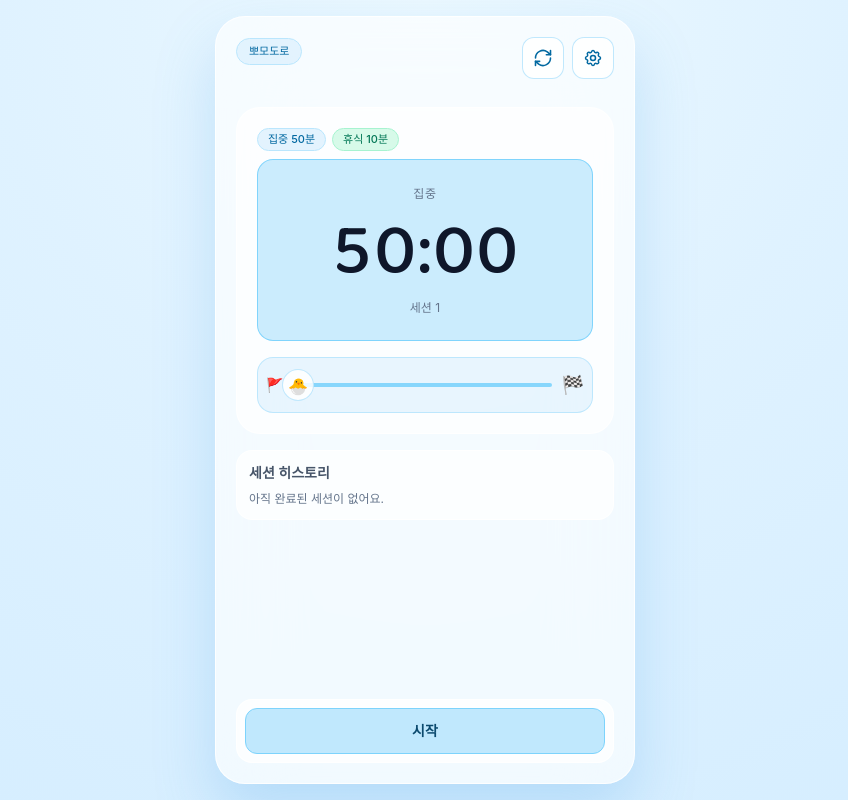
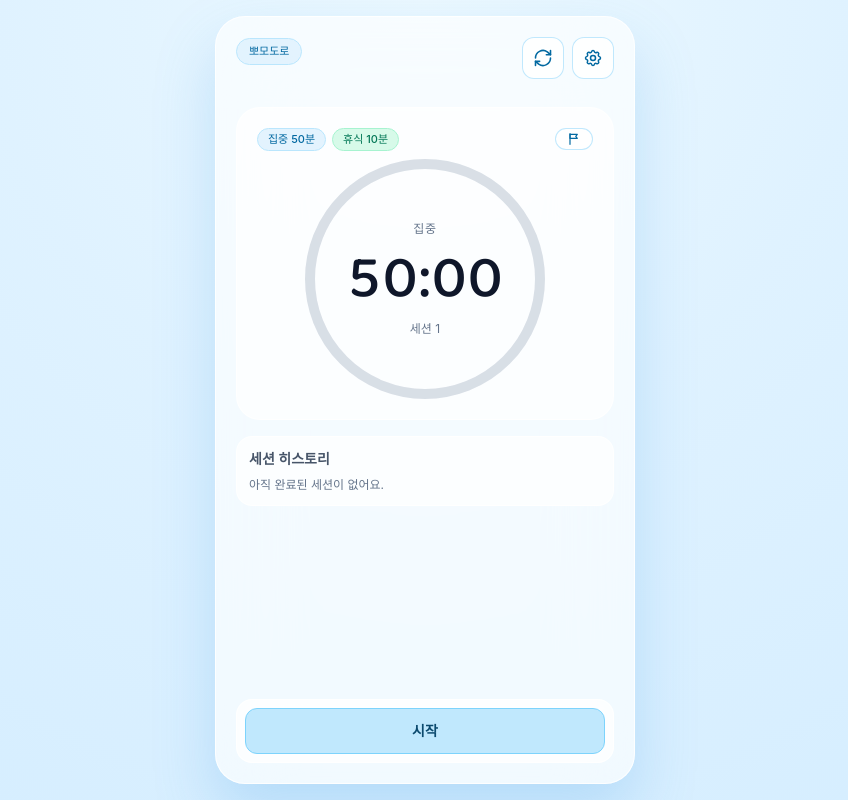
Before and after one commit to YoonsikOh5/pomodoroWithCodex, a Next.js app: page / in a window 1280 px wide. Shown: the whole page, without its empty margins (215-1063 px from the left). Built offline with nearby package versions, Linux system fonts and the light colour scheme; a web font is replaced by a local one.

Commit message:
add circular progress bar

```diff
--- a/src/app/page.js
+++ b/src/app/page.js
@@ -2,7 +2,7 @@
 
 import { CONFETTI_PIECES } from "./pomodoro/confetti";
 import { formatSeconds } from "./pomodoro/format";
-import { EditIcon, GearIcon, ResetIcon, SkipIcon } from "./pomodoro/icons";
+import { EditIcon, GearIcon, ProgressFlagIcon, ResetIcon, SkipIcon } from "./pomodoro/icons";
 import ConfettiOverlay from "./pomodoro/components/ConfettiOverlay";
 import ConfirmModal from "./pomodoro/components/ConfirmModal";
 import GoalPromptModal from "./pomodoro/components/GoalPromptModal";
@@ -32,6 +32,8 @@ const TEXT = {
     progressBar: "\uC9C4\uD589\uC0C1\uD0DC\uD45C\uC2DC",
     progressBarNone: "\uC5C6\uC74C",
     progressBarRunner: "\uB2EC\uB824\uB77C \uC090\uC57D\uC774",
+    progressBarCircle: "\uC6D0\uD615 \uC9C4\uD589\uBC14",
+    toggleProgressBar: "\uC9C4\uD589\uC0C1\uD0DC\uD45C\uC2DC \uBC14\uAFB8\uAE30",
     light: "\uB77C\uC774\uD2B8",
     dark: "\uB2E4\uD06C",
     save: "\uC800\uC7A5",
@@ -89,6 +91,8 @@ const TEXT = {
     progressBar: "Progress bar",
     progressBarNone: "None",
     progressBarRunner: "Runner bar",
+    progressBarCircle: "Circle ring",
+    toggleProgressBar: "Toggle progress display",
     light: "Light",
     dark: "Dark",
     save: "Save",
@@ -240,6 +244,7 @@ export default function Page() {
     openGoalEditor,
     submitGoal,
     saveSettings,
+    toggleProgressBarType,
   } = usePomodoroTimer();
 
   const t = TEXT[language];
@@ -272,6 +277,12 @@ export default function Page() {
   }
 
   const focusLabel = statusKey === "rest" ? t.rest : currentGoal || t.focus;
+  const progressBarLabel =
+    progressBarType === "circle"
+      ? t.progressBarCircle
+      : progressBarType === "runner"
+        ? t.progressBarRunner
+        : t.progressBarNone;
   const startButtonLabel =
     isRunning
       ? t.pause
@@ -279,6 +290,23 @@ export default function Page() {
         ? t.nextSessionStart
         : t.start;
   const startButtonClass = isRunning ? th.pauseBtn : isWaitingNextSession ? th.nextSessionBtn : th.primaryBtn;
+  const timerRingSize = 240;
+  const timerRingStroke = 10;
+  const timerRingRadius = (timerRingSize - timerRingStroke) / 2;
+  const timerRingCircumference = 2 * Math.PI * timerRingRadius;
+  const timerRingOffset = timerRingCircumference * (1 - progressPercent / 100);
+  const timerRingTrackStroke = theme === "dark" ? "rgba(255,255,255,0.22)" : "rgba(148,163,184,0.35)";
+  const timerRingProgressStroke = isWaitingNextSession
+    ? theme === "dark"
+      ? "#fda4af"
+      : "#fb7185"
+    : isFocusMode
+      ? theme === "dark"
+        ? "#7dd3fc"
+        : "#0284c7"
+      : theme === "dark"
+        ? "#6ee7b7"
+        : "#059669";
 
   return (
     <main className={`min-h-[100dvh] ${th.page} px-3 py-4 ${th.text}`}>
@@ -303,7 +331,8 @@ export default function Page() {
         </header>
 
         <div className={`mt-7 rounded-3xl border p-5 ${th.panel}`}>
-          <div className="mb-2 flex flex-wrap gap-1.5">
+          <div className="mb-2 flex items-start justify-between gap-2">
+            <div className="flex flex-wrap gap-1.5">
               <span className={`rounded-full border px-2.5 py-0.5 text-[11px] font-medium ${th.focusMiniChip}`}>
                 {t.focus} {focusMinutes}
                 {t.minuteUnit}
@@ -313,6 +342,61 @@ export default function Page() {
                 {t.minuteUnit}
               </span>
             </div>
+            <button
+              onClick={toggleProgressBarType}
+              aria-label={t.toggleProgressBar}
+              title={`${t.progressBar}: ${progressBarLabel}`}
+              className={`shrink-0 inline-flex items-center justify-center rounded-full border px-2.5 py-0.5 text-[11px] leading-none transition ${th.icon}`}
+            >
+              <ProgressFlagIcon />
+            </button>
+          </div>
+          {progressBarType === "circle" ? (
+            <div className="relative mx-auto mt-2" style={{ width: timerRingSize, height: timerRingSize }}>
+              <svg viewBox={`0 0 ${timerRingSize} ${timerRingSize}`} className="absolute inset-0 -rotate-90" aria-hidden="true">
+                <circle
+                  cx={timerRingSize / 2}
+                  cy={timerRingSize / 2}
+                  r={timerRingRadius}
+                  fill="none"
+                  stroke={timerRingTrackStroke}
+                  strokeWidth={timerRingStroke}
+                />
+                <circle
+                  cx={timerRingSize / 2}
+                  cy={timerRingSize / 2}
+                  r={timerRingRadius}
+                  fill="none"
+                  stroke={timerRingProgressStroke}
+                  strokeWidth={timerRingStroke}
+                  strokeLinecap="round"
+                  strokeDasharray={timerRingCircumference}
+                  strokeDashoffset={timerRingOffset}
+                  className="transition-[stroke-dashoffset] duration-500"
+                />
+              </svg>
+
+              <div className="relative z-10 flex h-full flex-col items-center justify-center px-4 text-center">
+                <div className="relative w-full max-w-[170px]">
+                  <p className={`truncate text-center text-xs font-medium tracking-[0.06em] ${th.subtle}`}>{isFocusMode ? focusLabel : t.break}</p>
+                  {canEditGoal ? (
+                    <button
+                      onClick={openGoalEditor}
+                      aria-label={t.editGoal}
+                      className={`absolute right-0 top-1/2 inline-flex h-5 w-5 -translate-y-1/2 items-center justify-center rounded-md border transition ${th.icon}`}
+                    >
+                      <EditIcon />
+                    </button>
+                  ) : null}
+                </div>
+
+                <p className="timer-font mt-3 text-5xl font-medium leading-none sm:text-6xl">{formatSeconds(remainingSeconds)}</p>
+                <p className={`mt-3 text-xs ${th.subtle}`}>
+                  {t.cycle} {cycle}
+                </p>
+              </div>
+            </div>
+          ) : (
             <div
               className={`rounded-2xl border p-6 text-center transition-colors ${isWaitingNextSession ? th.nextSessionTimeBox : isFocusMode ? th.focusTimeBox : th.breakTimeBox}`}
             >
@@ -338,6 +422,7 @@ export default function Page() {
                 {t.cycle} {cycle}
               </p>
             </div>
+          )}
 
           {progressBarType === "runner" ? <div className={`relative mt-4 h-14 rounded-2xl border ${th.raceTrack}`}>
             <div className={`absolute left-10 right-10 top-1/2 h-1 -translate-y-1/2 rounded-full ${th.raceLine}`} />
--- a/src/app/pomodoro/components/SettingsView.js
+++ b/src/app/pomodoro/components/SettingsView.js
@@ -104,6 +104,9 @@ export default function SettingsView({
               <option value="runner" className="text-black">
                 {tSettings.progressBarRunner}
               </option>
+              <option value="circle" className="text-black">
+                {tSettings.progressBarCircle}
+              </option>
               <option value="none" className="text-black">
                 {tSettings.progressBarNone}
               </option>
--- a/src/app/pomodoro/icons.js
+++ b/src/app/pomodoro/icons.js
@@ -48,3 +48,12 @@ export function SkipIcon() {
     </svg>
   );
 }
+
+export function ProgressFlagIcon() {
+  return (
+    <svg viewBox="0 0 24 24" className="h-4 w-4" fill="none" stroke="currentColor" strokeWidth="1.8">
+      <path strokeLinecap="round" strokeLinejoin="round" d="M6 4v16" />
+      <path strokeLinecap="round" strokeLinejoin="round" d="M6 5h11l-2.4 3L17 11H6z" />
+    </svg>
+  );
+}
--- a/src/app/pomodoro/usePomodoroTimer.js
+++ b/src/app/pomodoro/usePomodoroTimer.js
@@ -3,6 +3,7 @@ import { CONFETTI_DURATION_MS } from "./confetti";
 
 const DEFAULT_FOCUS_MINUTES = 50;
 const DEFAULT_BREAK_MINUTES = 10;
+const PROGRESS_BAR_TYPES = ["circle", "runner", "none"];
 
 export default function usePomodoroTimer() {
   const [language, setLanguage] = useState("ko");
@@ -22,8 +23,8 @@ export default function usePomodoroTimer() {
   const [breakInput, setBreakInput] = useState(String(DEFAULT_BREAK_MINUTES));
   const [languageInput, setLanguageInput] = useState("ko");
   const [themeInput, setThemeInput] = useState("light");
-  const [progressBarType, setProgressBarType] = useState("runner");
-  const [progressBarInput, setProgressBarInput] = useState("runner");
+  const [progressBarType, setProgressBarType] = useState("circle");
+  const [progressBarInput, setProgressBarInput] = useState("circle");
   const [settingsErrorKey, setSettingsErrorKey] = useState("");
   const [showGoalPrompt, setShowGoalPrompt] = useState(false);
   const [showResetPrompt, setShowResetPrompt] = useState(false);
@@ -44,7 +45,7 @@ export default function usePomodoroTimer() {
 
   const progressPercent = useMemo(() => {
     if (totalSeconds <= 0) return 0;
-    return Math.round(Math.min(100, Math.max(0, ((totalSeconds - remainingSeconds) / totalSeconds) * 100)));
+    return Math.min(100, Math.max(0, ((totalSeconds - remainingSeconds) / totalSeconds) * 100));
   }, [remainingSeconds, totalSeconds]);
 
   useEffect(() => {
@@ -293,6 +294,16 @@ export default function usePomodoroTimer() {
     setShowSettings(false);
   };
 
+  const toggleProgressBarType = () => {
+    setProgressBarType((prev) => {
+      const currentIndex = PROGRESS_BAR_TYPES.indexOf(prev);
+      const safeIndex = currentIndex === -1 ? 0 : currentIndex;
+      const nextType = PROGRESS_BAR_TYPES[(safeIndex + 1) % PROGRESS_BAR_TYPES.length];
+      setProgressBarInput(nextType);
+      return nextType;
+    });
+  };
+
   const canEditGoal = isFocusMode && (isRunning || remainingSeconds !== focusDurationSeconds || Boolean(currentGoal.trim()));
   const isWaitingNextSession = !isRunning && isFocusMode && remainingSeconds === focusDurationSeconds && cycle > 1;
   const canShowSkip = canEditGoal || !isFocusMode;
@@ -350,5 +361,6 @@ export default function usePomodoroTimer() {
     openGoalEditor,
     submitGoal,
     saveSettings,
+    toggleProgressBarType,
   };
 }
```
Lines whose indentation alone changed are shown as unchanged.
